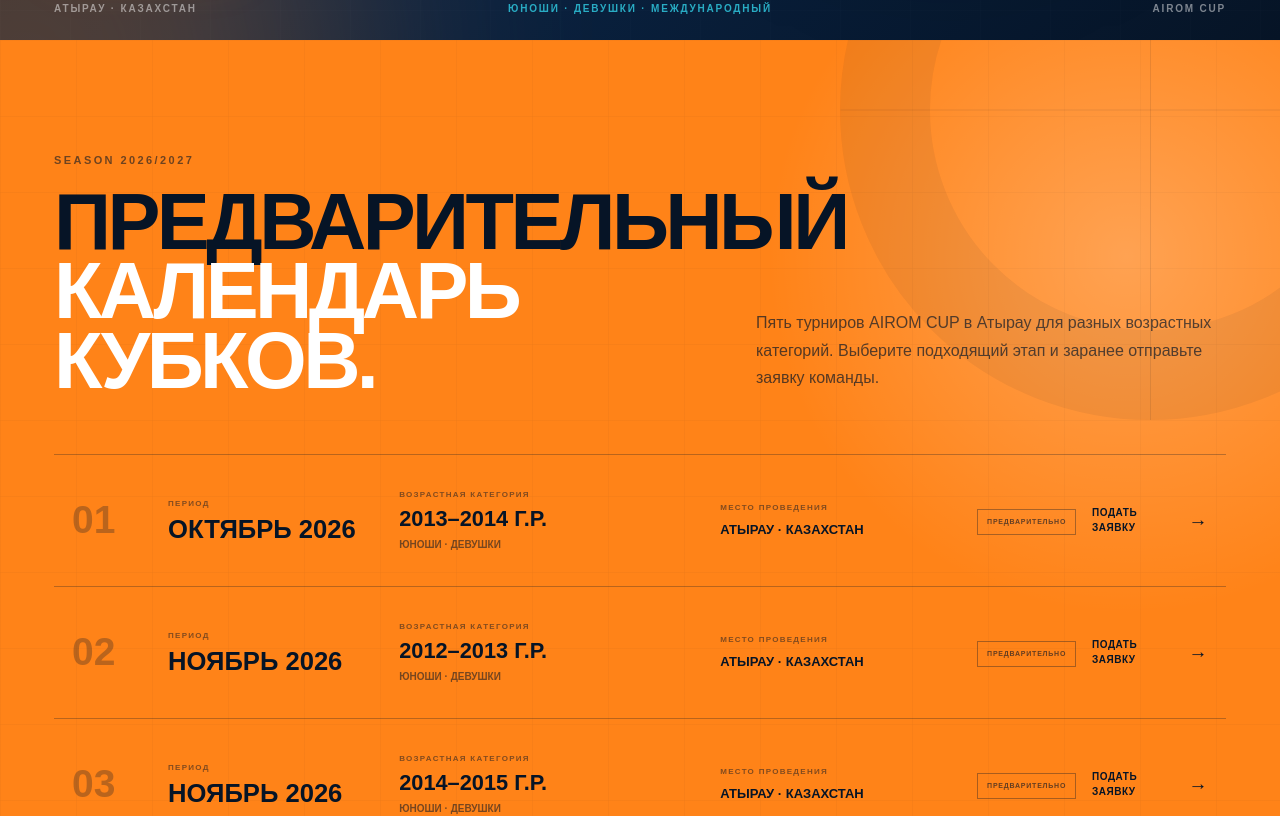
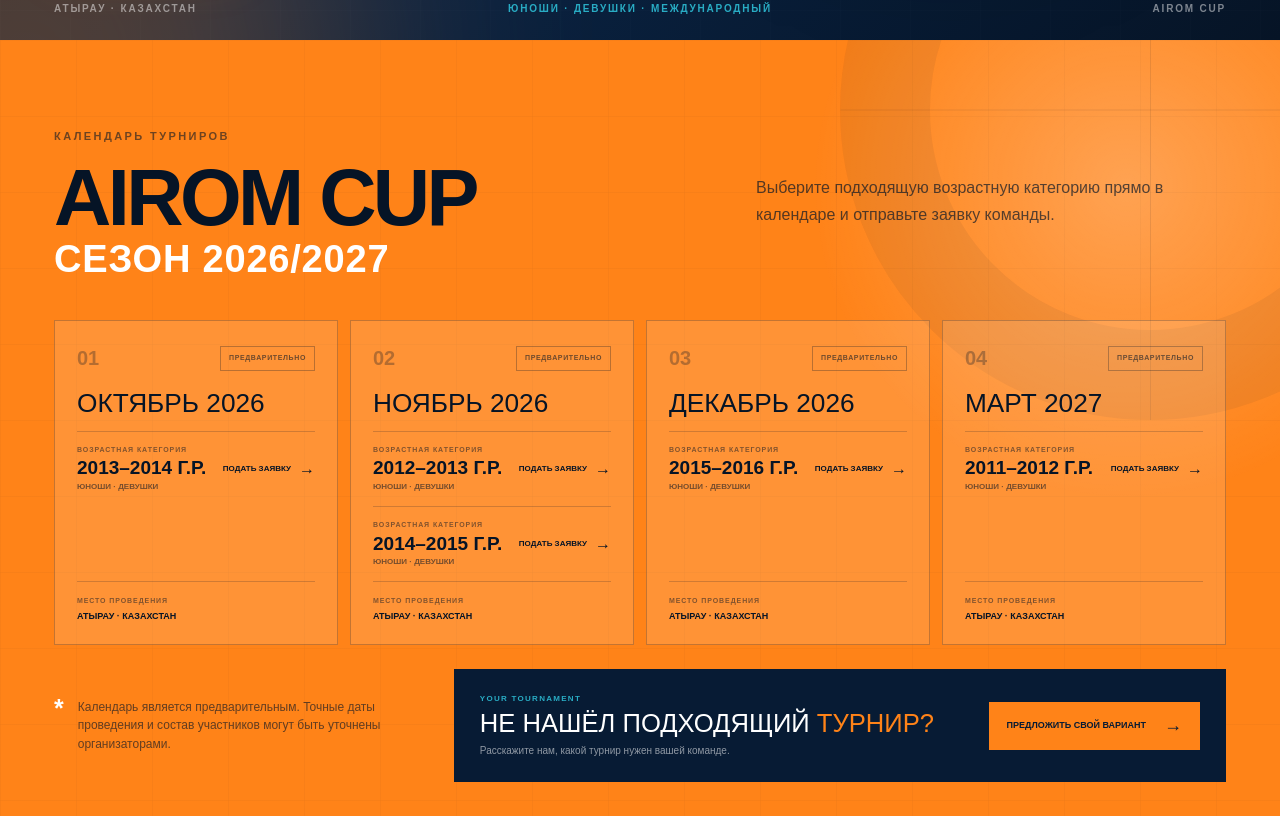
Before and after one commit to ewgftju/airom-cup, a Next.js app: page / in a window 1280 px wide. Shown: the part 760-1576 px from the top of the page. Built offline with nearby package versions, Linux system fonts and the light colour scheme.

Commit message:
Объединен выбор турнира с компактным календарем

```diff
--- a/src/app/page.tsx
+++ b/src/app/page.tsx
@@ -1,5 +1,4 @@
 import Hero from "@/components/sections/Hero";
-import Tournaments from "@/components/sections/Tournaments";
 import { CalendarSection, ResultsSection } from "@/components/sections/CalendarResults";
 import AboutMediaContact from "@/components/sections/AboutMediaContact";
 
@@ -8,7 +7,6 @@
     <main>
       <Hero />
       <CalendarSection />
-      <Tournaments />
       <ResultsSection />
       <AboutMediaContact />
     </main>
--- a/src/components/sections/CalendarResults.module.css
+++ b/src/components/sections/CalendarResults.module.css
@@ -9,7 +9,7 @@
 .calendarSection {
   position: relative;
   overflow: hidden;
-  padding: 112px 54px 76px;
+  padding: 88px 54px 64px;
   background:
     radial-gradient(circle at 88% 18%, rgba(255, 255, 255, 0.25), transparent 24%),
     #ff8318;
@@ -63,6 +63,10 @@
   align-items: end;
 }
 
+.calendarHeading {
+  align-items: center;
+}
+
 .eyebrow,
 .resultsEyebrow {
   margin: 0 0 18px;
@@ -87,7 +91,12 @@
 }
 
 .calendarTitle span {
+  display: block;
+  margin-top: 8px;
   color: #ffffff;
+  font-size: 0.48em;
+  letter-spacing: 0.02em;
+  line-height: 1;
 }
 
 .calendarDescription,
@@ -102,105 +111,134 @@
 }
 
 .schedule {
-  margin-top: 58px;
-  border-top: 1px solid rgba(6, 20, 38, 0.28);
+  display: grid;
+  grid-template-columns: repeat(4, minmax(0, 1fr));
+  gap: 12px;
+  margin-top: 42px;
 }
 
-.scheduleRow {
-  display: grid;
-  grid-template-columns: 70px minmax(155px, 0.8fr) minmax(200px, 1.15fr) minmax(190px, 0.9fr) minmax(210px, 0.9fr);
-  gap: 26px;
-  align-items: center;
-  min-height: 132px;
-  padding: 22px 18px;
-  border-bottom: 1px solid rgba(6, 20, 38, 0.28);
-  transition: background 0.2s ease, padding 0.2s ease;
+.monthCard {
+  display: flex;
+  min-width: 0;
+  min-height: 320px;
+  flex-direction: column;
+  padding: 22px;
+  border: 1px solid rgba(6, 20, 38, 0.24);
+  background: rgba(255, 255, 255, 0.13);
+  transition: background 0.2s ease, transform 0.2s ease;
 }
 
-.scheduleRow:hover {
-  padding-inline: 28px;
-  background: rgba(255, 255, 255, 0.14);
+.monthCard:hover {
+  background: rgba(255, 255, 255, 0.23);
+  transform: translateY(-3px);
 }
 
-.scheduleNumber {
-  color: rgba(6, 20, 38, 0.28);
-  font-family: "Roboto Condensed Variable", Arial, sans-serif;
-  font-size: 39px;
+.monthTopline {
+  display: flex;
+  align-items: center;
+  justify-content: space-between;
+  gap: 12px;
+}
+
+.monthTopline > span {
+  color: rgba(6, 20, 38, 0.3);
+  font-size: 20px;
   font-weight: 900;
 }
 
-.scheduleDate,
-.scheduleAge,
-.scheduleLocation {
+.monthTopline i {
+  padding: 6px 8px;
+  border: 1px solid rgba(6, 20, 38, 0.28);
+  color: rgba(6, 20, 38, 0.58);
+  font-size: 7px;
+  font-style: normal;
+  font-weight: 900;
+  letter-spacing: 0.09em;
+  text-transform: uppercase;
+}
+
+.monthCard > h3 {
+  margin: 18px 0 14px;
+  font-size: clamp(24px, 2.05vw, 34px);
+  line-height: 0.96;
+  text-transform: uppercase;
+}
+
+.monthEvents {
+  display: grid;
+}
+
+.monthEvent {
+  display: grid;
+  grid-template-columns: minmax(0, 1fr) auto;
+  gap: 12px;
+  align-items: center;
+  padding: 13px 0;
+  border-top: 1px solid rgba(6, 20, 38, 0.19);
+}
+
+.monthEvent > div {
   display: flex;
   min-width: 0;
   flex-direction: column;
-  gap: 7px;
+  gap: 3px;
 }
 
-.scheduleDate span,
-.scheduleAge span,
-.scheduleLocation span {
+.monthEvent span,
+.monthLocation span {
   color: rgba(6, 20, 38, 0.5);
-  font-size: 8px;
+  font-size: 7px;
   font-weight: 900;
-  letter-spacing: 0.16em;
+  letter-spacing: 0.13em;
   text-transform: uppercase;
 }
 
-.scheduleDate strong {
-  font-size: clamp(22px, 2vw, 31px);
-  line-height: 1;
-  text-transform: uppercase;
-}
-
-.scheduleAge strong {
-  font-size: clamp(18px, 1.7vw, 26px);
+.monthEvent strong {
+  font-size: 19px;
   line-height: 1.05;
 }
 
-.scheduleAge small {
+.monthEvent small {
   color: rgba(6, 20, 38, 0.55);
-  font-size: 10px;
+  font-size: 8px;
   font-weight: 800;
 }
 
-.scheduleLocation strong {
-  font-size: 13px;
-  line-height: 1.4;
-}
-
-.scheduleAction {
-  display: flex;
-  align-items: flex-end;
-  justify-content: space-between;
-  gap: 16px;
-}
-
-.status {
-  padding: 7px 9px;
-  border: 1px solid rgba(6, 20, 38, 0.35);
-  color: rgba(6, 20, 38, 0.62);
-  font-size: 7px;
-  font-weight: 900;
-  letter-spacing: 0.11em;
-  text-transform: uppercase;
-}
-
-.scheduleAction a {
+.monthEvent a {
   display: inline-flex;
   align-items: center;
-  gap: 13px;
+  gap: 8px;
   color: #061426;
-  font-size: 10px;
+  font-size: 8px;
   font-weight: 900;
-  letter-spacing: 0.05em;
+  line-height: 1.25;
   text-decoration: none;
   text-transform: uppercase;
 }
 
-.scheduleAction b {
-  font-size: 19px;
+.monthEvent a b {
+  font-size: 16px;
+}
+
+.monthLocation {
+  display: flex;
+  flex-direction: column;
+  gap: 4px;
+  margin: auto 0 0;
+  padding-top: 14px;
+  border-top: 1px solid rgba(6, 20, 38, 0.19);
+  font-size: 9px;
+  font-weight: 900;
+  line-height: 1.35;
+  text-transform: uppercase;
+}
+
+.calendarFooter {
+  display: grid;
+  grid-template-columns: minmax(250px, 0.65fr) minmax(520px, 1.35fr);
+  gap: 28px;
+  align-items: center;
+  margin-top: 24px;
 }
 
 .calendarNote {
@@ -208,7 +246,7 @@
   gap: 14px;
   align-items: flex-start;
   max-width: 860px;
-  margin-top: 28px;
+  margin: 0;
   color: rgba(6, 20, 38, 0.63);
   font-size: 12px;
   line-height: 1.55;
@@ -223,6 +261,69 @@
 
 .calendarNote p {
   margin: 0;
+}
+
+.customRequest {
+  display: grid;
+  grid-template-columns: minmax(0, 1fr) auto;
+  gap: 28px;
+  align-items: center;
+  padding: 24px 26px;
+  background: #071b34;
+  color: #ffffff;
+  scroll-margin-top: 20px;
+}
+
+.customRequest p,
+.customRequest h3,
+.customRequest small {
+  margin: 0;
+}
+
+.customRequest p {
+  margin-bottom: 6px;
+  color: #29acc4;
+  font-size: 8px;
+  font-weight: 900;
+  letter-spacing: 0.16em;
+  text-transform: uppercase;
+}
+
+.customRequest h3 {
+  font-size: clamp(22px, 2vw, 31px);
+  line-height: 1;
+  text-transform: uppercase;
+}
+
+.customRequest h3 span {
+  color: #ff8318;
+}
+
+.customRequest small {
+  display: block;
+  margin-top: 7px;
+  color: rgba(255, 255, 255, 0.55);
+  font-size: 10px;
+  line-height: 1.45;
+}
+
+.customRequest > a {
+  display: inline-flex;
+  align-items: center;
+  gap: 18px;
+  min-height: 48px;
+  padding: 0 18px;
+  background: #ff8318;
+  color: #071b34;
+  font-size: 9px;
+  font-weight: 900;
+  line-height: 1.25;
+  text-decoration: none;
+  text-transform: uppercase;
+}
+
+.customRequest > a b {
+  font-size: 18px;
 }
 
 .resultsSection {
@@ -452,14 +553,12 @@
     gap: 30px;
   }
 
-  .scheduleRow {
-    grid-template-columns: 58px 0.8fr 1fr 0.9fr;
+  .schedule {
+    grid-template-columns: repeat(2, minmax(0, 1fr));
   }
 
-  .scheduleAction {
-    grid-column: 2 / -1;
-    align-items: center;
-    justify-content: flex-end;
+  .calendarFooter {
+    grid-template-columns: 1fr;
   }
 }
 
@@ -479,54 +578,55 @@
     word-break: normal;
   }
 
+  .calendarTitle span {
+    margin-top: 7px;
+    font-size: 0.52em;
+  }
+
   .calendarDescription,
   .resultsHeading > p {
     font-size: 15px;
   }
 
   .schedule {
-    margin-top: 42px;
+    grid-template-columns: 1fr;
+    gap: 10px;
+    margin-top: 34px;
   }
 
-  .scheduleRow {
-    grid-template-columns: 46px minmax(0, 1fr);
-    gap: 15px 12px;
-    padding: 24px 4px;
+  .monthCard {
+    min-height: 0;
+    padding: 20px;
   }
 
-  .scheduleRow:hover {
-    padding-inline: 4px;
+  .monthCard > h3 {
+    font-size: clamp(26px, 8vw, 34px);
   }
 
-  .scheduleNumber {
-    grid-row: 1 / 3;
-    align-self: start;
-    padding-top: 2px;
-    font-size: 27px;
+  .monthEvent {
+    min-height: 78px;
   }
 
-  .scheduleDate,
-  .scheduleAge,
-  .scheduleLocation,
-  .scheduleAction {
-    grid-column: 2;
+  .calendarFooter {
+    gap: 20px;
+    margin-top: 20px;
   }
 
-  .scheduleDate strong {
-    font-size: 25px;
+  .customRequest {
+    grid-template-columns: 1fr;
+    gap: 20px;
+    padding: 24px 20px;
   }
 
-  .scheduleAge strong {
-    font-size: 20px;
+  .customRequest h3 {
+    font-size: clamp(23px, 7vw, 31px);
+    overflow-wrap: normal;
+    word-break: normal;
   }
 
-  .scheduleLocation {
-    padding-top: 5px;
-  }
-
-  .scheduleAction {
-    align-items: center;
+  .customRequest > a {
     justify-content: space-between;
+    width: 100%;
   }
 
   .resultCollection {
@@ -591,8 +691,14 @@
     font-size: 39px;
   }
 
-  .scheduleAction {
-    align-items: flex-start;
-    flex-direction: column;
+  .monthEvent {
+    grid-template-columns: 1fr;
+  }
+
+  .monthEvent a {
+    justify-content: space-between;
+    min-height: 38px;
+    padding-top: 6px;
+    border-top: 1px solid rgba(6, 20, 38, 0.12);
   }
 }
--- a/src/components/sections/CalendarResults.tsx
+++ b/src/components/sections/CalendarResults.tsx
@@ -10,9 +10,20 @@
 export function CalendarSection() {
   const { language } = useLanguage();
   const copy = homeCopy[language];
-  const calendar = tournaments.map((tournament) =>
-    localizeTournament(tournament, language),
-  );
+  const calendar = tournaments
+    .filter((tournament) => tournament.isActive)
+    .map((tournament) => localizeTournament(tournament, language));
+  const months = calendar.reduce<(typeof calendar)[]>((groups, tournament) => {
+    const existing = groups.find((group) => group[0]?.dates === tournament.dates);
+
+    if (existing) {
+      existing.push(tournament);
+    } else {
+      groups.push([tournament]);
+    }
+
+    return groups;
+  }, []);
 
   return (
       <section id="calendar" className={styles.calendarSection}>
@@ -25,7 +36,7 @@
               <p className={styles.eyebrow}>{copy.calendar.eyebrow}</p>
               <h2 className={styles.calendarTitle}>
                 {copy.calendar.title1}
-                <br />
+                {" "}
                 <span>{copy.calendar.title2}</span>
               </h2>
             </div>
@@ -35,41 +46,62 @@
           </div>
 
           <div className={styles.schedule}>
-            {calendar.map((tournament, index) => (
-              <article key={tournament.id} className={styles.scheduleRow}>
-                <span className={styles.scheduleNumber}>
-                  {String(index + 1).padStart(2, "0")}
-                </span>
-
-                <div className={styles.scheduleDate}>
-                  <span>{copy.calendar.period}</span>
-                  <strong>{tournament.dates}</strong>
+            {months.map((month, monthIndex) => (
+              <article key={month[0].dates} className={styles.monthCard}>
+                <div className={styles.monthTopline}>
+                  <span>{String(monthIndex + 1).padStart(2, "0")}</span>
+                  <i>{copy.calendar.status}</i>
                 </div>
 
-                <div className={styles.scheduleAge}>
+                <h3>{month[0].dates}</h3>
+
+                <div className={styles.monthEvents}>
+                  {month.map((tournament) => (
+                    <div key={tournament.id} className={styles.monthEvent}>
+                      <div>
                         <span>{copy.calendar.category}</span>
                         <strong>{tournament.age}</strong>
                         <small>{tournament.categoryLabel}</small>
                       </div>
-
-                <div className={styles.scheduleLocation}>
-                  <span>{copy.calendar.location}</span>
-                  <strong>{tournament.location}</strong>
+                      <Link
+                        href={`/apply?mode=tournament&id=${tournament.id}`}
+                        aria-label={`${copy.calendar.apply}: ${tournament.dates}, ${tournament.age}`}
+                      >
+                        {copy.calendar.apply}
+                        <b aria-hidden="true">→</b>
+                      </Link>
+                    </div>
+                  ))}
                 </div>
 
-                <div className={styles.scheduleAction}>
-                  <span className={styles.status}>{copy.calendar.status}</span>
-                  <Link href={`/apply?mode=tournament&tournament=${tournament.id}`}>
-                    {copy.calendar.apply} <b>→</b>
-                  </Link>
-                </div>
+                <p className={styles.monthLocation}>
+                  <span>{copy.calendar.location}</span>
+                  {month[0].location}
+                </p>
               </article>
             ))}
           </div>
 
+          <div className={styles.calendarFooter}>
             <div className={styles.calendarNote}>
               <span>*</span>
               <p>{copy.calendar.note}</p>
+            </div>
+
+            <aside id="custom-request" className={styles.customRequest}>
+              <div>
+                <p>{copy.tournaments.customEyebrow}</p>
+                <h3>
+                  {copy.tournaments.custom1} {copy.tournaments.custom2}{" "}
+                  <span>{copy.tournaments.custom3}</span>
+                </h3>
+                <small>{copy.tournaments.customDescription}</small>
+              </div>
+              <Link href="/apply?mode=custom">
+                {copy.tournaments.propose}
+                <b aria-hidden="true">→</b>
+              </Link>
+            </aside>
           </div>
         </div>
       </section>
--- a/src/components/sections/Hero.tsx
+++ b/src/components/sections/Hero.tsx
@@ -43,7 +43,7 @@
 
         <div className={styles.headerActions}>
           <LanguageSwitcher />
-          <a href="#tournaments" className={styles.headerButton}>
+          <a href="#calendar" className={styles.headerButton}>
             {copy.nav.apply}
           </a>
         </div>
@@ -70,7 +70,7 @@
 
           <div className={styles.actions}>
             <a
-                href="#tournaments"
+                href="#calendar"
                 className={styles.primaryButton}
             >
                 {copy.hero.choose}
--- a/src/i18n/translations.ts
+++ b/src/i18n/translations.ts
@@ -23,10 +23,10 @@
       categories: "ЮНОШИ · ДЕВУШКИ · МЕЖДУНАРОДНЫЙ",
     },
     calendar: {
-      eyebrow: "SEASON 2026/2027",
-      title1: "ПРЕДВАРИТЕЛЬНЫЙ",
-      title2: "КАЛЕНДАРЬ КУБКОВ.",
-      description: "Пять турниров AIROM CUP в Атырау для разных возрастных категорий. Выберите подходящий этап и заранее отправьте заявку команды.",
+      eyebrow: "КАЛЕНДАРЬ ТУРНИРОВ",
+      title1: "AIROM CUP",
+      title2: "СЕЗОН 2026/2027",
+      description: "Выберите подходящую возрастную категорию прямо в календаре и отправьте заявку команды.",
       period: "ПЕРИОД",
       category: "ВОЗРАСТНАЯ КАТЕГОРИЯ",
       location: "МЕСТО ПРОВЕДЕНИЯ",
@@ -112,10 +112,10 @@
       categories: "ҰЛДАР · ҚЫЗДАР · ХАЛЫҚАРАЛЫҚ",
     },
     calendar: {
-      eyebrow: "2026/2027 МАУСЫМЫ",
-      title1: "КУБОКТАРДЫҢ",
-      title2: "АЛДЫН АЛА КҮНТІЗБЕСІ.",
-      description: "Әртүрлі жас санаттарына арналған Атыраудағы бес AIROM CUP турнирі. Қолайлы кезеңді таңдап, команда өтінімін алдын ала жіберіңіз.",
+      eyebrow: "ТУРНИР КҮНТІЗБЕСІ",
+      title1: "AIROM CUP",
+      title2: "2026/2027 МАУСЫМЫ",
+      description: "Күнтізбеден қолайлы жас санатын таңдап, команда өтінімін жіберіңіз.",
       period: "КЕЗЕҢ",
       category: "ЖАС САНАТЫ",
       location: "ӨТЕТІН ЖЕРІ",
@@ -201,10 +201,10 @@
       categories: "BOYS · GIRLS · INTERNATIONAL",
     },
     calendar: {
-      eyebrow: "SEASON 2026/2027",
-      title1: "PROVISIONAL",
-      title2: "CUP CALENDAR.",
-      description: "Five AIROM CUP tournaments in Atyrau for different age groups. Choose the right event and submit your team application early.",
+      eyebrow: "TOURNAMENT CALENDAR",
+      title1: "AIROM CUP",
+      title2: "2026/2027 SEASON",
+      description: "Choose the right age group directly in the calendar and submit your team's application.",
       period: "PERIOD",
       category: "AGE CATEGORY",
       location: "LOCATION",
```
Lines whose indentation alone changed are shown as unchanged.
